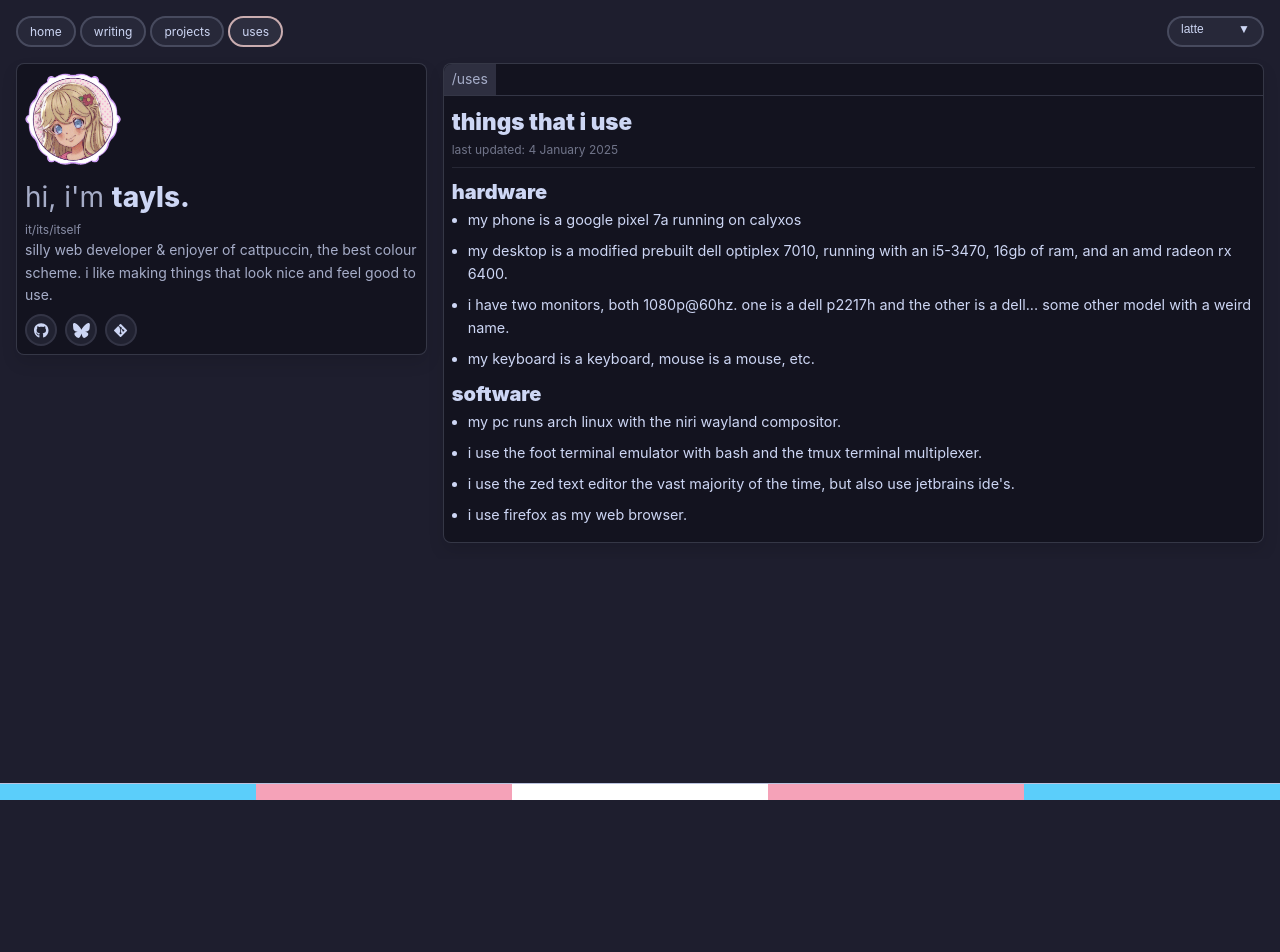
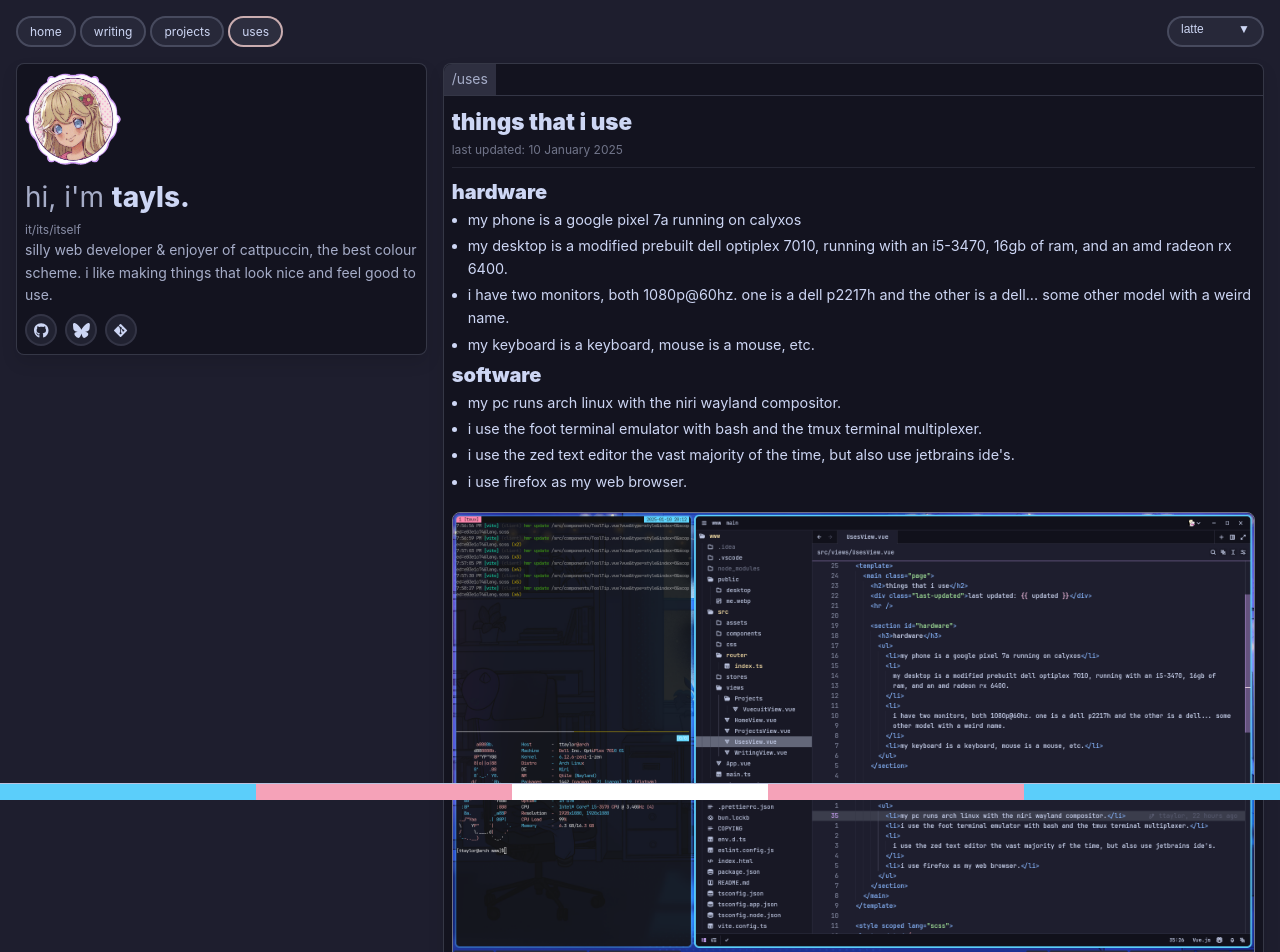
Before and after one commit to irimoe/legallyiris.github.io, a Vue app: page /uses in a window 1280 px wide. Shown: the top 952 px of the page. Before the commit the page ends 800 px from the top, so only its background shows below. Built offline with nearby package versions, Linux system fonts and the light colour scheme.

Commit message:
feat: add screenshot of desktop

```diff
--- a/src/views/UsesView.vue
+++ b/src/views/UsesView.vue
@@ -1,5 +1,5 @@
 <script setup lang="ts">
-const updatedMs = 1736022517 * 1000
+const updatedMs = 1736540206 * 1000
 const updated = new Date(updatedMs).toLocaleDateString('en-GB', {
   year: 'numeric',
   month: 'long',
@@ -39,6 +39,11 @@ const updated = new Date(updatedMs).toLocaleDateString('en-GB', {
         </li>
         <li>i use firefox as my web browser.</li>
       </ul>
+
+      <img
+        src="/desktop/screenshot.png"
+        alt="screenshot of my desktop with a terminal open on the left and the zed text editor open on the right with the cattpuccin mocha theme and this website's source code open"
+      />
     </section>
   </main>
 </template>
@@ -56,8 +61,15 @@ h3 {
 ul {
   padding: 0 0 0 1rem;
   li {
-    margin-bottom: 0.5rem;
+    margin-bottom: 0.2rem;
     font-size: 0.9rem;
   }
 }
+
+img {
+  width: 100%;
+  border-radius: 0.5rem;
+  border: 1px solid hsla(var(--text) / 0.5);
+  margin-top: 1rem;
+}
 </style>
```
Also changed, not shown: public/desktop/screenshot.png (added).
